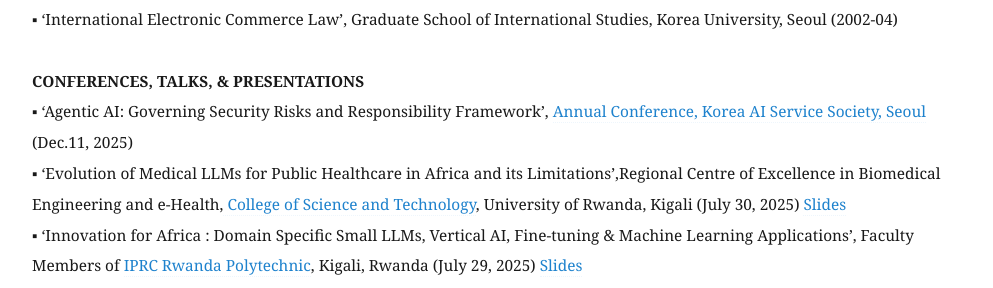
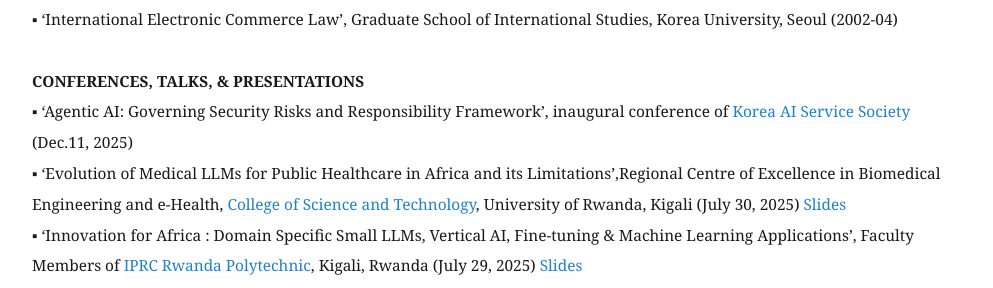
Before and after one commit to eunchangchoi/eunchangchoi.github.io, a Jekyll site: the page built from index.md, in a window 1280 px wide and 900 px high, scrolled down 5231 px. Shown: the part 159-447 px from the top of the window, without its empty margins (68-1061 px from the left). Built offline with Jekyll 4.4.1, drawn with Linux system fonts in a browser that asks for light colours.

Commit message:
Update index.md

```diff
--- a/index.md
+++ b/index.md
@@ -104,7 +104,7 @@
 ▪ ‘International Electronic Commerce Law’, Graduate School of International Studies, Korea University, Seoul (2002-04) <br>
     <br>
  <strong> CONFERENCES, TALKS, & PRESENTATIONS </strong> <br>
-▪ ‘Agentic AI: Governing Security Risks and Responsibility Framework’, <a href="https://www.kaiss.or.kr/index"> Annual Conference, Korea AI Service Society, Seoul </a> (Dec.11, 2025) <br>
+▪ ‘Agentic AI: Governing Security Risks and Responsibility Framework’, inaugural conference of <a href="https://www.kaiss.or.kr/index"> Korea AI Service Society </a> (Dec.11, 2025) <br>
 ▪ ‘Evolution of Medical LLMs for Public Healthcare in Africa and its Limitations’,Regional Centre of Excellence in Biomedical Engineering and e-Health,<a href="https://cst.ur.ac.rw/">  College of Science and Technology</a>, University of Rwanda, Kigali (July 30, 2025) <a href="https://github.com/eunchangchoi/eunchangchoi.github.io/blob/master/Evolution%20of%20Medical%20LLMs%20for%20Public%20Healthcare%20in%20Africa%20and%20its%20Limitations%20CBEB%20Univ%20of%20Rwanda%20(July%202025%20Choi).pdf"> Slides</a> <br>
 ▪ ‘Innovation for Africa : Domain Specific Small LLMs, Vertical AI, Fine-tuning & Machine Learning Applications’, Faculty Members of  <a href="https://www.iprckigali.rp.ac.rw/"> IPRC Rwanda Polytechnic</a>, Kigali, Rwanda (July 29, 2025) <a href="https://github.com/eunchangchoi/eunchangchoi.github.io/blob/master/Domain%20Specific%20Vertical%20Small%20LLMs%2C%20Fine-tuning%20%26%20ML%20Applications%20(IPRC%20Rwanda%20Polytechnic%202025%20July)Choi%20git.pdf"> Slides</a> <br>
 ▪ ‘Fair Use Criteria for Machine Learning: Comparative Thoughts on Copyright in Canada, Japan, and the U.S’, <a href="https://ipresearchersasia.org/annual-conference"> The 7th IP & Innovation Researchers of Asia Conference,</a> Faculty of Law, Waseda University(早稲田大学), Tokyo, Japan (April 2025)<br>
```
